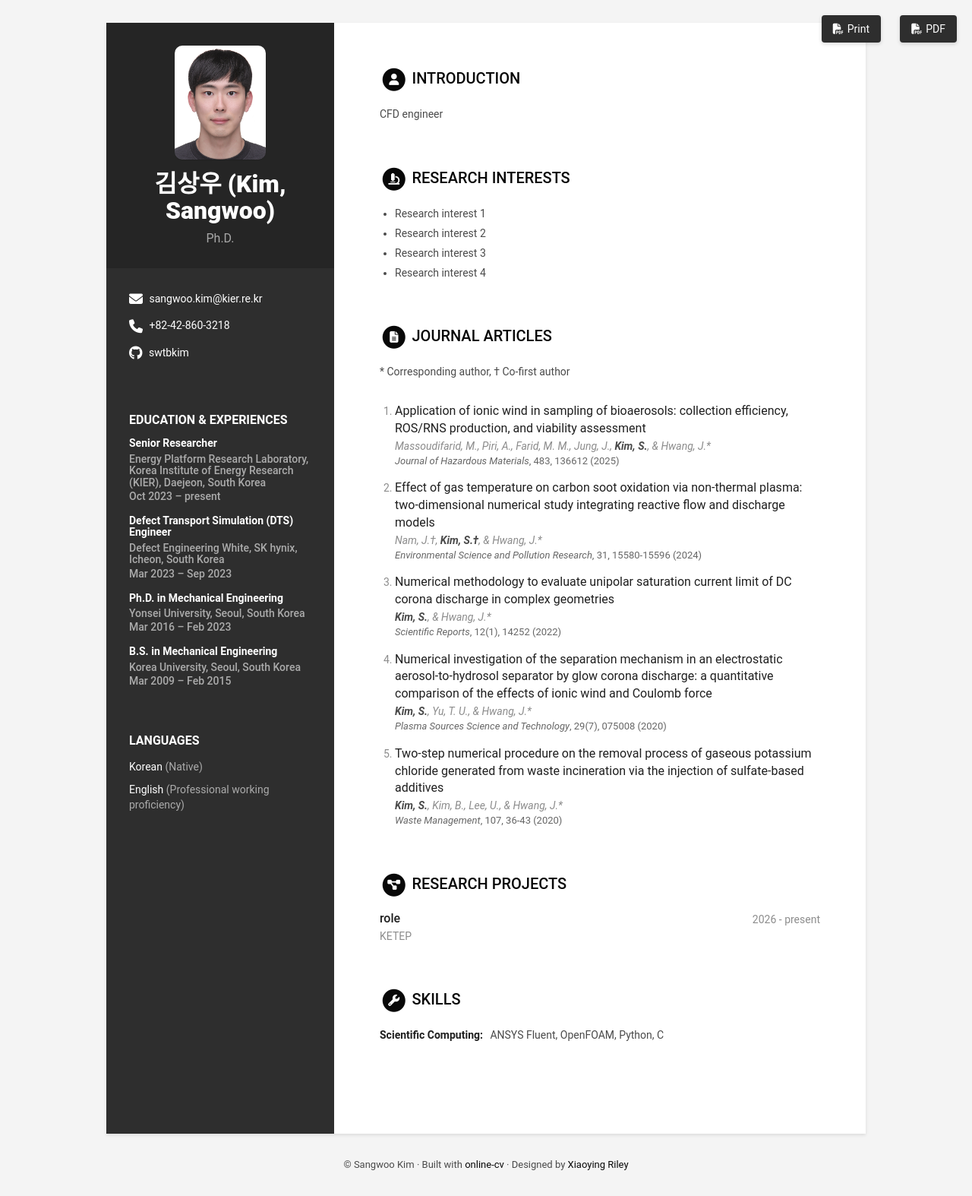
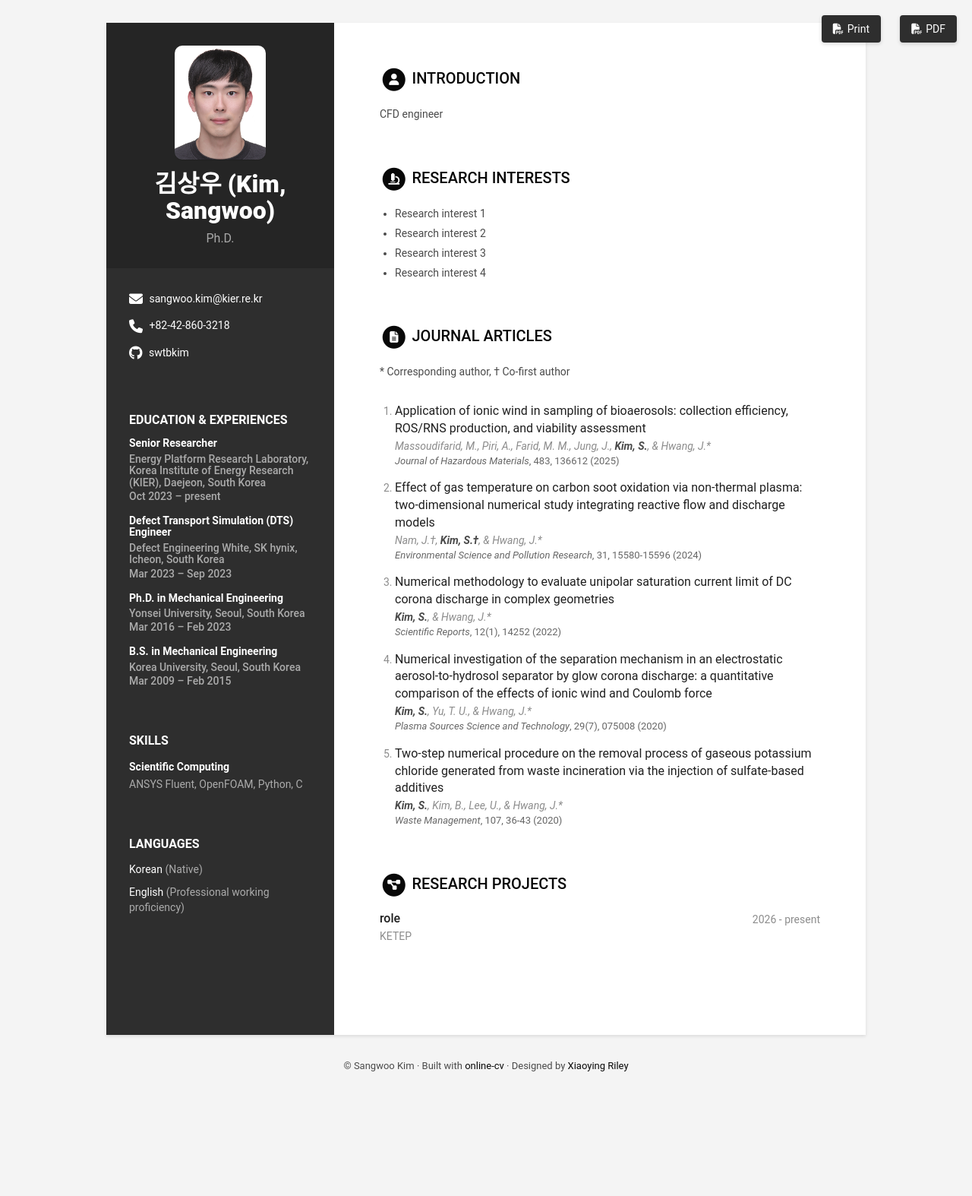
Before and after one commit to swtbkim/SangwooKim, a Jekyll site: the page built from index.html, in a window 1280 px wide. Shown: the whole page at 76% size. Built offline with Jekyll 4.4.1, drawn with Linux system fonts in a browser that asks for light colours; after the commit the page ends 1444 px from its top, so only the background shows below that.

Commit message:
Move Skills into the sidebar between Education and Languages
Co-Authored-By: Claude Opus 5.5 <noreply@anthropic.com>
Claude-Session: https://claude.ai/code/session_01Ca8BgKLpPF1NhSrVUp22yc

```diff
--- a/_includes/sidebar.html
+++ b/_includes/sidebar.html
@@ -23,6 +23,8 @@
     {% include education.html %}
   {% endif %}
 
+  {% include skills.html sidebar=true %}
+
   {% include language.html %}
   {% include interests.html %}
 
--- a/_includes/skills.html
+++ b/_includes/skills.html
@@ -1,4 +1,31 @@
-{% assign skills = site.data.data.skills %} {% if skills %}
+{% assign skills = site.data.data.skills %}
+{% if skills %}
+{% if include.sidebar %}
+<div class="skills-container container-block">
+
+  <h2 class="container-block-title">
+    {{ skills.title }}
+  </h2>
+
+  <div class="skillset">
+    {% for skill in skills.toolset %}
+    <div class="item">
+      {% if skill.level %}
+      <h3 class="level-title">{{ skill.name }}</h3>
+      {% assign skill_level = 'width: ' | append: skill.level %}
+      <div class="level-bar">
+        <div class="level-bar-inner" style="{{skill_level}}"></div>
+      </div>
+      {% else %}
+      <div class="skill-group-name">{{ skill.name | remove: ':' }}</div>
+      <div class="skill-items">{{ skill.items }}</div>
+      {% endif %}
+    </div>
+    {% endfor %}
+  </div>
+
+</div><!--//skills-container-->
+{% else %}
 <section class="skills-section section">
   <h2 class="section-title">
     <span class="fa-stack fa-xs">
@@ -28,3 +55,4 @@
 </section>
 <!--//skills-section-->
 {% endif %}
+{% endif %}
--- a/_sass/_base.scss
+++ b/_sass/_base.scss
@@ -141,6 +141,34 @@ p {
     color: rgba(256, 256, 256, 0.6);
     p {
       margin-bottom: 4px;
+    }
+  }
+  .skills-container {
+    .item {
+      margin-bottom: 12px;
+      &:last-child {
+        margin-bottom: 0;
+      }
+    }
+    .skill-group-name {
+      color: #fff;
+      font-weight: 700;
+      margin-bottom: 3px;
+    }
+    .skill-items {
+      color: rgba(256, 256, 256, 0.6);
+    }
+    .level-title {
+      font-size: 14px;
+      margin: 0 0 6px;
+    }
+    .level-bar {
+      height: 8px;
+      background: rgba(255, 255, 255, 0.15);
+    }
+    .level-bar-inner {
+      height: 8px;
+      background: rgba(255, 255, 255, 0.7);
     }
   }
   .languages-container {
--- a/index.html
+++ b/index.html
@@ -19,5 +19,3 @@ layout: default
 {% include experiences.html key="experiences3" %}
 
 {% include projects.html %}
-
-{% include skills.html %}
```
